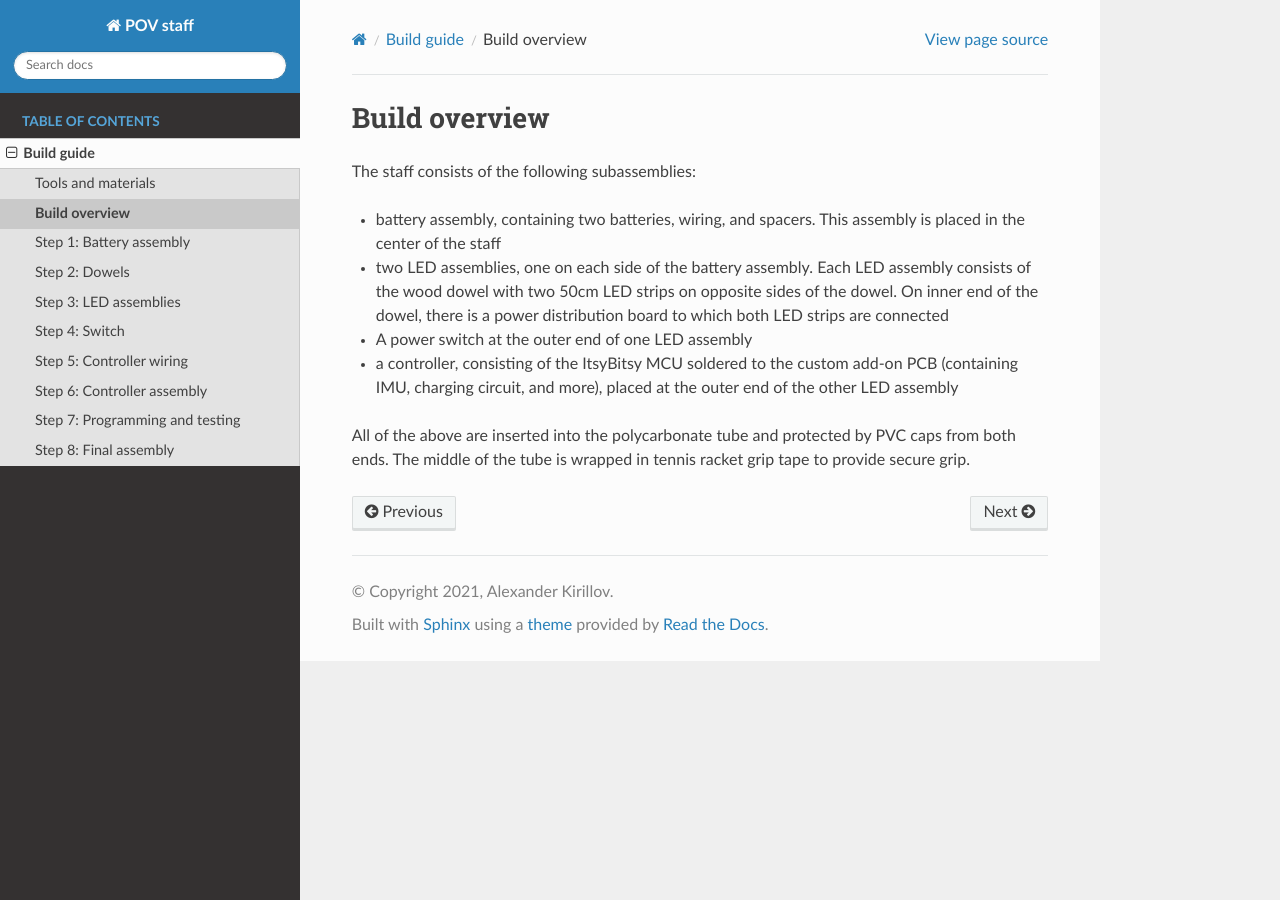
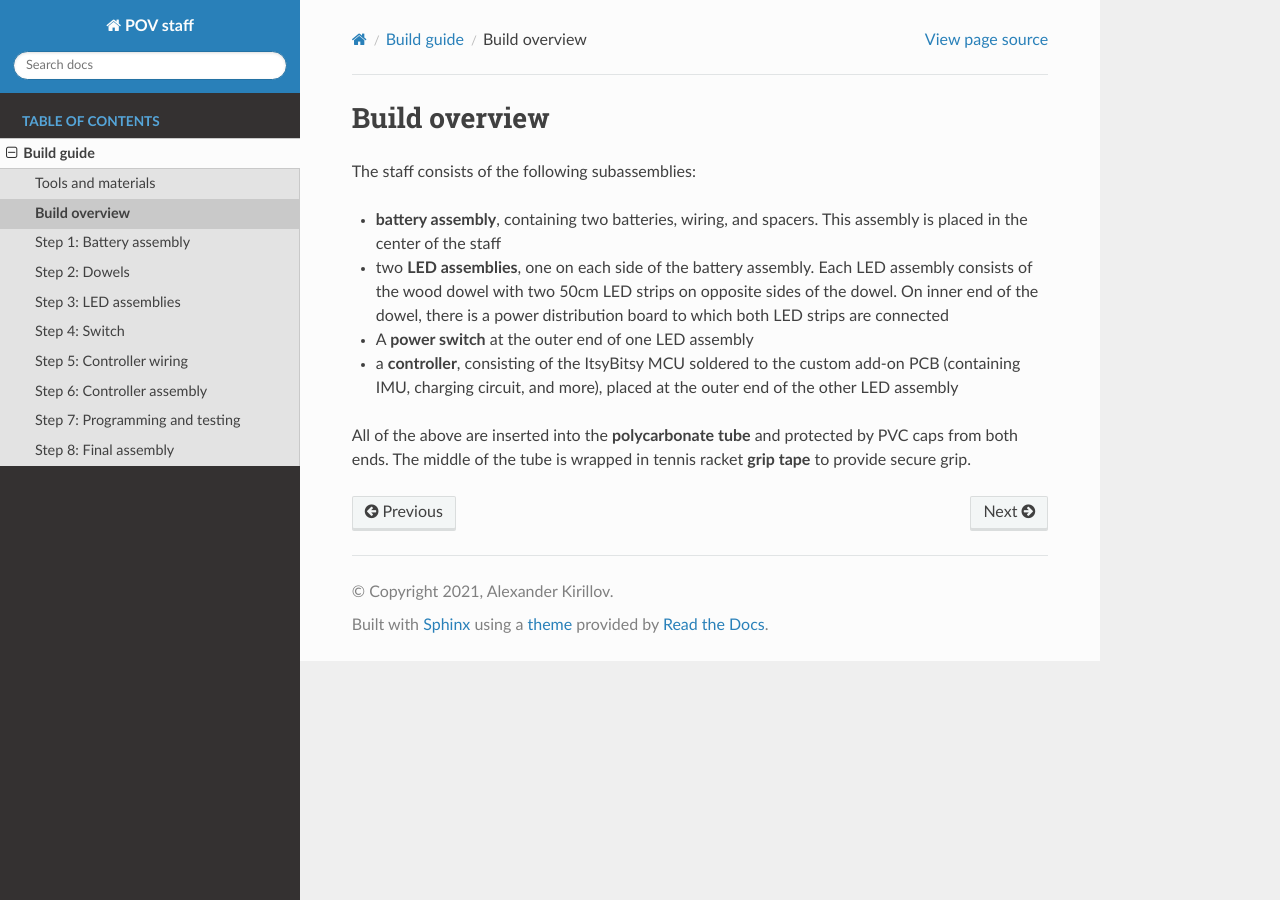
Before and after one commit to shurik179/povstaff, a Sphinx documentation site: the page built from docs/build-overview.rst, in a window 1280 px wide. Built offline with Sphinx 7.4.7 and the Read the Docs theme 2.0.0, drawn with Linux system fonts in a browser that asks for light colours; formulas are drawn with MathJax 3; pages that are not in the unit, such as notebooks, are missing from menus.

Commit message:
docs update

```diff
--- a/docs/build-overview.rst
+++ b/docs/build-overview.rst
@@ -2,20 +2,20 @@ Build overview
 ==============
 The staff consists of the following subassemblies:
 
-* battery assembly, containing two batteries, wiring, and spacers. This
+* **battery assembly**, containing two batteries, wiring, and spacers. This
   assembly is placed in the center of the staff
 
-* two LED assemblies, one on each side of the battery assembly. Each LED
+* two **LED assemblies**, one on each side of the battery assembly. Each LED
   assembly consists  of the wood dowel with two 50cm LED strips on opposite sides
   of the dowel. On inner end of the dowel, there is a power distribution board
   to which both LED strips are connected
 
-* A power switch at the outer end of one LED assembly
+* A **power switch** at the outer end of one LED assembly
 
-* a controller, consisting of the ItsyBitsy MCU soldered to the custom
+* a **controller**, consisting of the ItsyBitsy MCU soldered to the custom
   add-on PCB (containing IMU, charging circuit, and more), placed at the outer
   end of the other LED assembly
 
-All of the above are inserted into the polycarbonate tube and protected by PVC
-caps from both ends. The middle of the tube is wrapped in tennis racket  grip tape to
+All of the above are inserted into the **polycarbonate tube** and protected by PVC
+caps from both ends. The middle of the tube is wrapped in tennis racket  **grip tape** to
 provide secure grip.
```
Also changed, not shown: docs/build-battery1.rst (+15 -5 lines), docs/build-materials.rst (+4 -4 lines).
